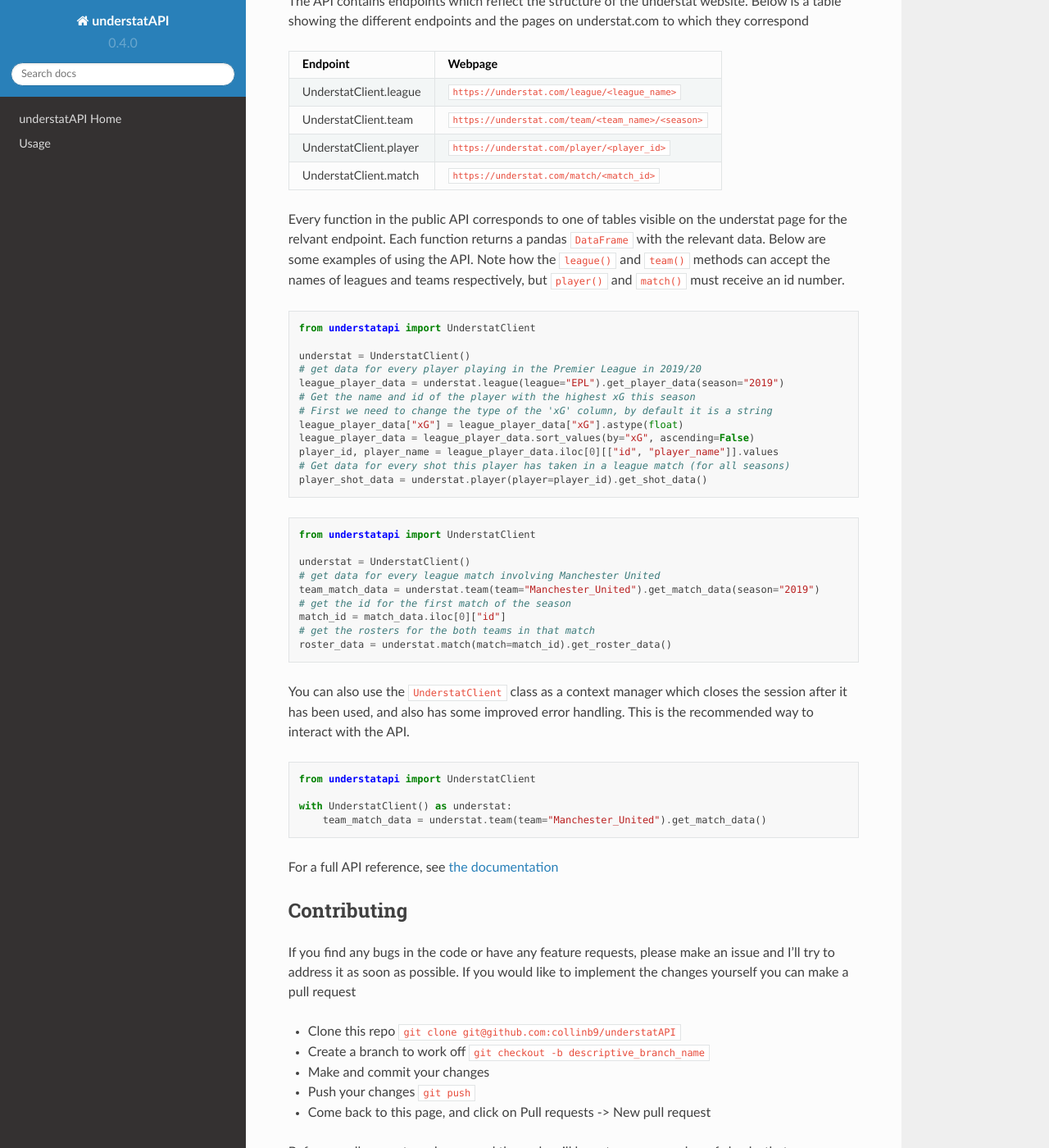
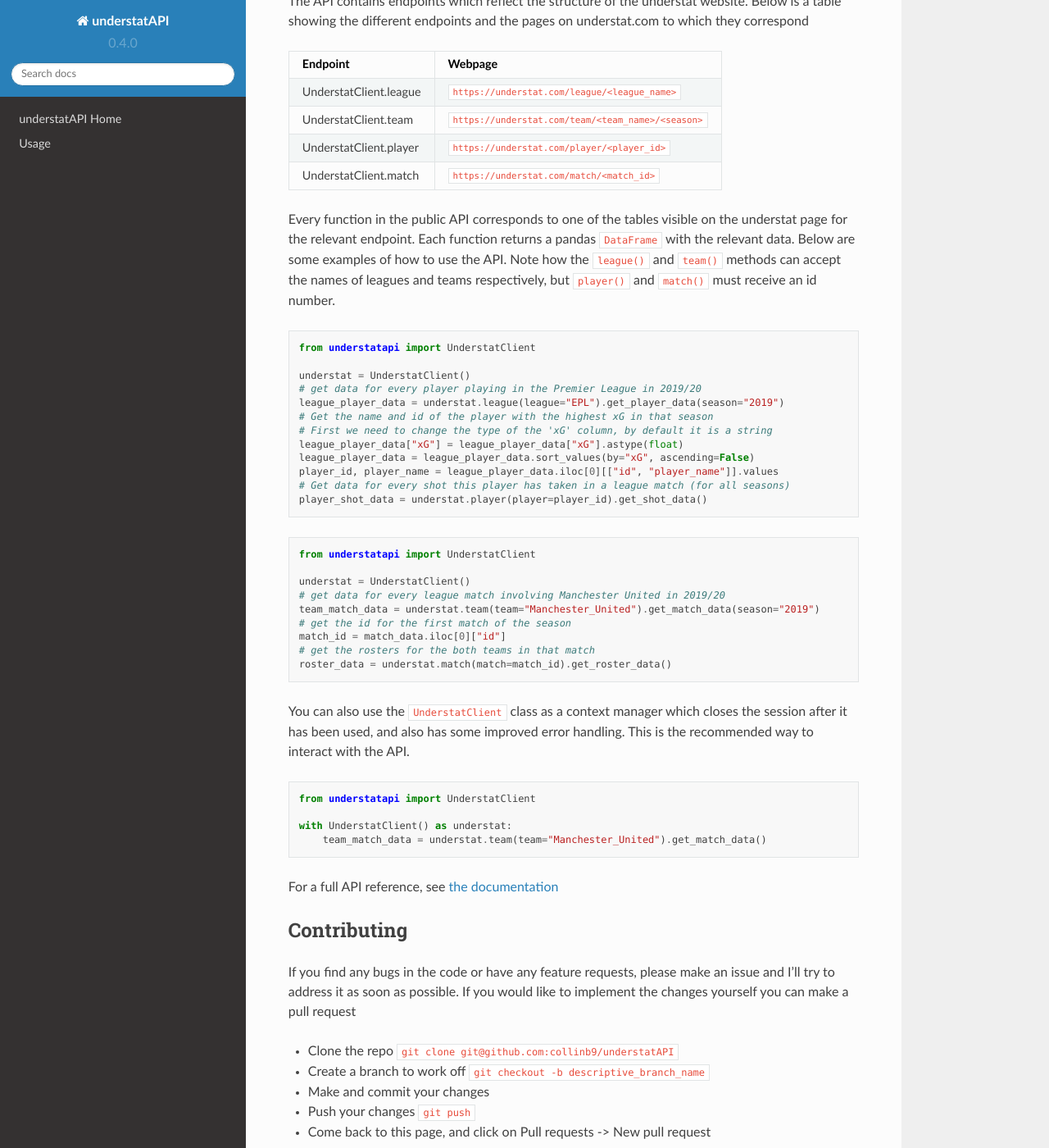
Before and after one commit to collinb9/understatAPI, a Sphinx documentation site: the page built from docs/source/README.md, in a window 1280 px wide and 1400 px high, scrolled down 1074 px. Shown: the whole window at 82% size. Built offline with Sphinx 7.4.7 and the Read the Docs theme 2.0.0, drawn with Linux system fonts in a browser that asks for light colours; pages that are not in the unit, such as notebooks, are missing from menus.

Commit message:
spelling

````diff
--- a/docs/source/README.md
+++ b/docs/source/README.md
@@ -43,14 +43,14 @@ The API contains endpoints which reflect the structure of the understat website.
 | UnderstatClient.player | `https://understat.com/player/<player_id>`        |
 | UnderstatClient.match  | `https://understat.com/match/<match_id>`         |
 
-Every function in the public API corresponds to one of tables visible on the understat page for the relvant endpoint. Each function returns a pandas `DataFrame` with the relevant data. Below are some examples of using the API. Note how the `league()` and `team()` methods can accept the names of leagues and teams respectively, but `player()` and `match()` must receive an id number.
+Every function in the public API corresponds to one of the tables visible on the understat page for the relevant endpoint. Each function returns a pandas `DataFrame` with the relevant data. Below are some examples of how to use the API. Note how the `league()` and `team()` methods can accept the names of leagues and teams respectively, but `player()` and `match()` must receive an id number.
 ```python
 from understatapi import UnderstatClient
 
 understat = UnderstatClient()
 # get data for every player playing in the Premier League in 2019/20
 league_player_data = understat.league(league="EPL").get_player_data(season="2019")
-# Get the name and id of the player with the highest xG this season
+# Get the name and id of the player with the highest xG in that season
 # First we need to change the type of the 'xG' column, by default it is a string
 league_player_data["xG"] = league_player_data["xG"].astype(float)
 league_player_data = league_player_data.sort_values(by="xG", ascending=False)
@@ -63,7 +63,7 @@ player_shot_data = understat.player(player=player_id).get_shot_data()
 from understatapi import UnderstatClient
 
 understat = UnderstatClient()
-# get data for every league match involving Manchester United
+# get data for every league match involving Manchester United in 2019/20
 team_match_data = understat.team(team="Manchester_United").get_match_data(season="2019")
 # get the id for the first match of the season
 match_id = match_data.iloc[0]["id"]
@@ -82,7 +82,7 @@ For a full API reference, see [the documentation](https://collinb9.github.io/und
 
 ## Contributing
 If you find any bugs in the code or have any feature requests, please make an issue and I'll try to address it as soon as possible. If you would like to implement the changes yourself you can make a pull request
-* Clone this repo `git clone git@github.com:collinb9/understatAPI`
+* Clone the repo `git clone git@github.com:collinb9/understatAPI`
 * Create a branch to work off `git checkout -b descriptive_branch_name`
 * Make and commit your changes
 * Push your changes `git push`
````
Also changed, not shown: README.md (+1 -1 lines).
